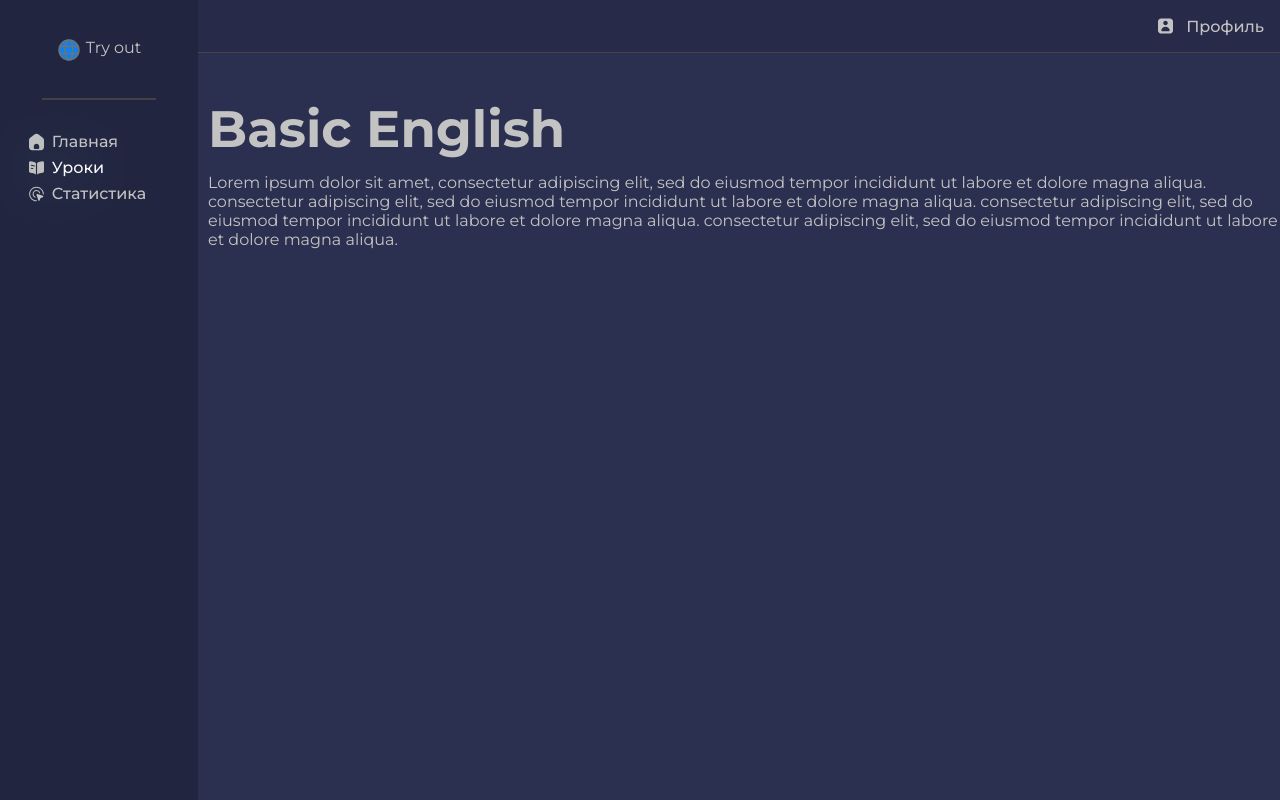
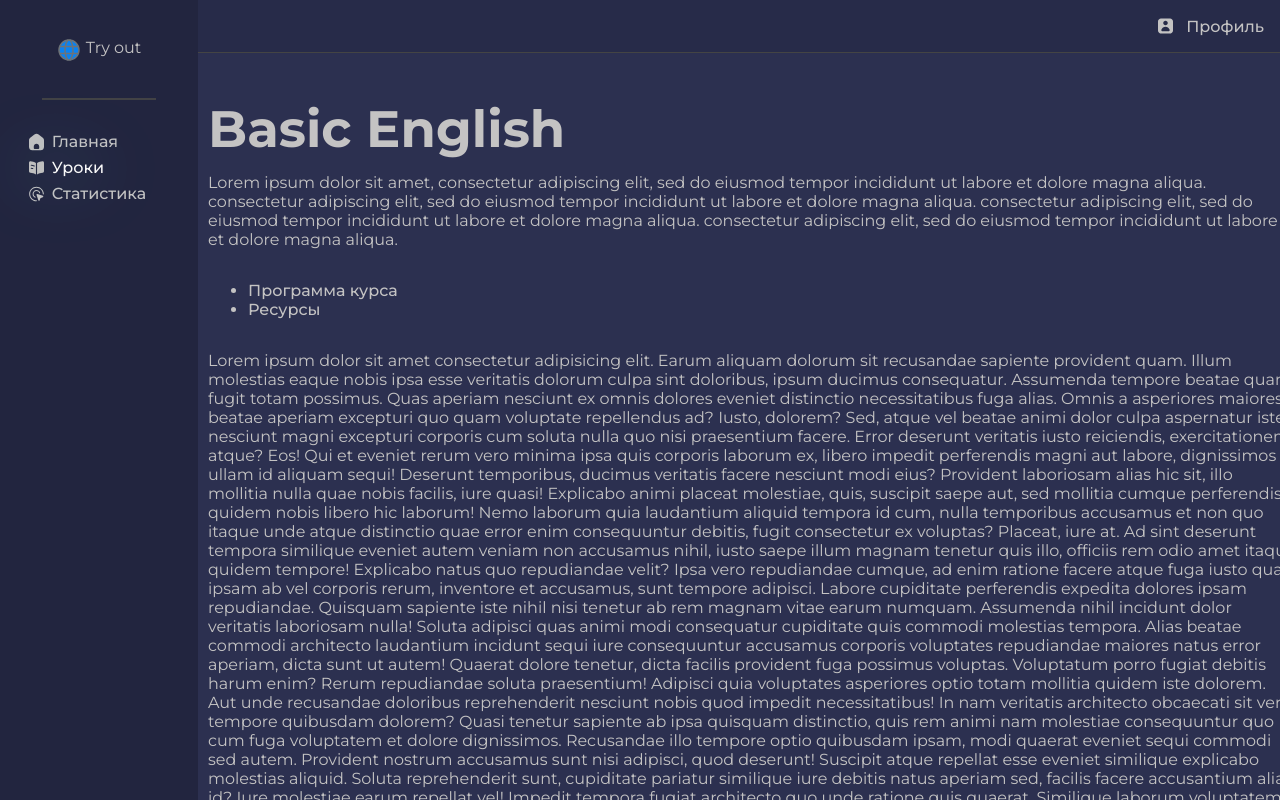
Before and after one commit to BananILN/Easyen, a React (Vite) app in the folder easyEn/: page /courses/0 in a window 1280 px wide. Built offline with nearby package versions, Linux system fonts and the light colour scheme; the HTML template or start-up script is replaced by a standard one.

Commit message:
add Tabs

```diff
--- a/easyEn/src/App.jsx
+++ b/easyEn/src/App.jsx
@@ -33,7 +33,7 @@ const router = createBrowserRouter(
         }
         loader={courseLoader}/>
       <Route
-      path="/courses/:id"
+      path="/courses/:id/*"
       element={
 
        <CoursesDetails />
--- /dev/null
+++ b/easyEn/src/pages/CourseProgram.jsx
@@ -0,0 +1,27 @@
+export const CourseProgram =() =>{
+    return (
+        <>
+            <p> Lorem ipsum dolor sit amet consectetur adipisicing elit. Earum aliquam dolorum sit recusandae sapiente provident quam. Illum molestias eaque nobis ipsa esse veritatis dolorum culpa sint doloribus, ipsum ducimus consequatur.
+            Assumenda tempore beatae quam fugit totam possimus. Quas aperiam nesciunt ex omnis dolores eveniet distinctio necessitatibus fuga alias. Omnis a asperiores maiores beatae aperiam excepturi quo quam voluptate repellendus ad?
+            Iusto, dolorem? Sed, atque vel beatae animi dolor culpa aspernatur iste nesciunt magni excepturi corporis cum soluta nulla quo nisi praesentium facere. Error deserunt veritatis iusto reiciendis, exercitationem atque? Eos!
+            Qui et eveniet rerum vero minima ipsa quis corporis laborum ex, libero impedit perferendis magni aut labore, dignissimos ullam id aliquam sequi! Deserunt temporibus, ducimus veritatis facere nesciunt modi eius?
+            Provident laboriosam alias hic sit, illo mollitia nulla quae nobis facilis, iure quasi! Explicabo animi placeat molestiae, quis, suscipit saepe aut, sed mollitia cumque perferendis quidem nobis libero hic laborum!
+            Nemo laborum quia laudantium aliquid tempora id cum, nulla temporibus accusamus et non quo itaque unde atque distinctio quae error enim consequuntur debitis, fugit consectetur ex voluptas? Placeat, iure at.
+            Ad sint deserunt tempora similique eveniet autem veniam non accusamus nihil, iusto saepe illum magnam tenetur quis illo, officiis rem odio amet itaque quidem tempore! Explicabo natus quo repudiandae velit?
+            Ipsa vero repudiandae cumque, ad enim ratione facere atque fuga iusto quae ipsam ab vel corporis rerum, inventore et accusamus, sunt tempore adipisci. Labore cupiditate perferendis expedita dolores ipsam repudiandae.
+            Quisquam sapiente iste nihil nisi tenetur ab rem magnam vitae earum numquam. Assumenda nihil incidunt dolor veritatis laboriosam nulla! Soluta adipisci quas animi modi consequatur cupiditate quis commodi molestias tempora.
+            Alias beatae commodi architecto laudantium incidunt sequi iure consequuntur accusamus corporis voluptates repudiandae maiores natus error aperiam, dicta sunt ut autem! Quaerat dolore tenetur, dicta facilis provident fuga possimus voluptas.
+            Voluptatum porro fugiat debitis harum enim? Rerum repudiandae soluta praesentium! Adipisci quia voluptates asperiores optio totam mollitia quidem iste dolorem. Aut unde recusandae doloribus reprehenderit nesciunt nobis quod impedit necessitatibus!
+            In nam veritatis architecto obcaecati sit vero tempore quibusdam dolorem? Quasi tenetur sapiente ab ipsa quisquam distinctio, quis rem animi nam molestiae consequuntur quo cum fuga voluptatem et dolore dignissimos.
+            Recusandae illo tempore optio quibusdam ipsam, modi quaerat eveniet sequi commodi sed autem. Provident nostrum accusamus sunt nisi adipisci, quod deserunt! Suscipit atque repellat esse eveniet similique explicabo molestias aliquid.
+            Soluta reprehenderit sunt, cupiditate pariatur similique iure debitis natus aperiam sed, facilis facere accusantium alias id? Iure molestiae earum repellat vel! Impedit tempora fugiat architecto quo unde ratione quis quaerat.
+            Similique laborum voluptatem unde, sunt earum expedita fuga numquam perferendis commodi quisquam explicabo quos aliquam magni nemo delectus molestias, saepe eveniet iste? Repudiandae voluptatum quaerat ut iusto obcaecati eaque nulla!
+            Ratione nemo commodi reiciendis molestiae adipisci velit beatae totam aspernatur ea explicabo pariatur reprehenderit, quidem error nulla accusantium nobis perferendis est porro? A voluptates eos beatae suscipit dolore! Quas, quod?
+            Corporis qui rem consequuntur, suscipit ducimus sapiente voluptatem labore, eveniet iusto eaque eum reiciendis ipsum perspiciatis et aperiam optio voluptates distinctio assumenda sunt natus in molestiae itaque eligendi? Debitis, dolores!
+            Dolore quae molestiae adipisci cumque quasi! Esse illum minus exercitationem vitae iure perspiciatis aut atque porro cumque alias iusto accusamus dolore beatae voluptatem nobis nisi perferendis odio sed, doloribus dolorum.
+            Nemo, cupiditate totam impedit reiciendis dolor ipsa distinctio tenetur, modi accusantium voluptates ea pariatur, nam tempore doloribus repellendus voluptas voluptatibus. Laboriosam laborum eligendi, consequatur numquam aperiam unde animi quod asperiores.
+            Laudantium earum voluptatem, ducimus est itaque, sint eum dolorum laborum dolore, nam voluptas? Tenetur autem quis quisquam eos at nihil nemo quam consectetur ex laborum id aspernatur voluptatibus, voluptate sunt?</p>
+
+        </>
+    )
+}
--- /dev/null
+++ b/easyEn/src/pages/CourseResourse.jsx
@@ -0,0 +1,11 @@
+export const CourseResourse = () =>{
+    return (
+        <>
+        Lorem ipsum, dolor sit amet consectetur adipisicing elit. Voluptates vel, inventore amet ab, quia animi iusto nihil ea impedit itaque mollitia. Cumque hic autem perferendis quos dolor. Praesentium, saepe illo.
+        Quo voluptates commodi tenetur eaque. Sequi obcaecati temporibus pariatur nemo omnis dolorem quod ab libero, consectetur, doloremque fugiat ipsum inventore aspernatur necessitatibus, cumque possimus molestiae molestias qui placeat. Nobis, voluptate!
+        Libero, rem! Necessitatibus voluptas, tenetur rem earum dignissimos pariatur deserunt unde alias id eaque sint quisquam deleniti placeat ea magnam aliquid praesentium repellendus a inventore doloribus distinctio amet quidem beatae.
+        Qui sapiente culpa voluptatibus animi optio. Neque esse illo recusandae amet ipsam perspiciatis eos minus possimus? In veritatis, necessitatibus magnam doloribus minus, voluptatem fugiat perspiciatis architecto dolorum totam molestiae veniam!
+        Ab reprehenderit est optio eveniet alias veritatis eius? Eos reprehenderit, atque commodi cumque veniam ducimus optio aliquid eaque provident accusamus consequuntur sequi, vero et possimus officiis exercitationem maiores eligendi placeat.
+        </>
+    )
+}
--- a/easyEn/src/pages/CoursesDetails.jsx
+++ b/easyEn/src/pages/CoursesDetails.jsx
@@ -1,7 +1,10 @@
 import { useEffect } from "react";
-import { useLoaderData, useNavigation, useParams } from "react-router";
+import { useLoaderData, useNavigation, useParams, Outlet, Route, Routes } from "react-router";
 import { mockFetch } from "../api";
 import { Loader } from "../components/Loader";
+import { Tabs } from "./Tabs";
+import { CourseProgram } from "./CourseProgram";
+import { CourseResourse } from "./CourseResourse";
 
 const TABS = [
     {
@@ -47,8 +50,11 @@ export const CoursesDetails = () => {
 
          <h1>{course.title}</h1>
         <p className="p-details">{course.description}</p>
-
-
+        <Tabs tabs={TABS}/>
+         <Routes>
+            <Route index path="" element={<CourseProgram/> }/>
+            <Route path="resourse" element={<CourseResourse/>}/>
+         </Routes>
       </div>
     );
 };
--- /dev/null
+++ b/easyEn/src/pages/Tabs.jsx
@@ -0,0 +1,20 @@
+import { Link } from "react-router";
+
+export const Tabs = ({ tabs }) =>{
+    return(
+        <ul className="tabs-cont">
+        {tabs.map(({ path, title }) => (
+          <li className="li-tabs" key={path}>
+            <Link
+              to={path}
+              aria-current="page"
+              className="inline-block p-4 text-blue-600 bg-gray-100 rounded-t-lg"
+            >
+              {title}
+            </Link>
+          </li>
+        ))}
+      </ul>
+    );
+
+}
```
